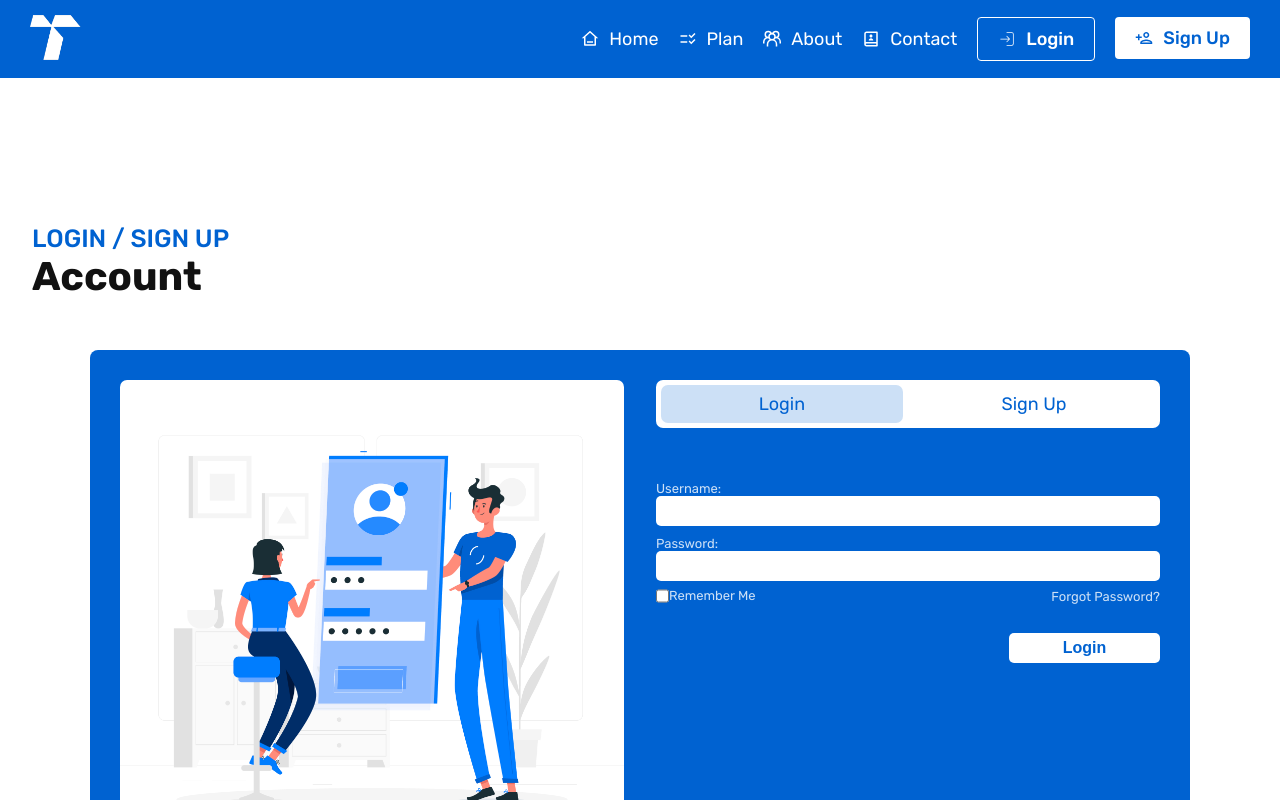
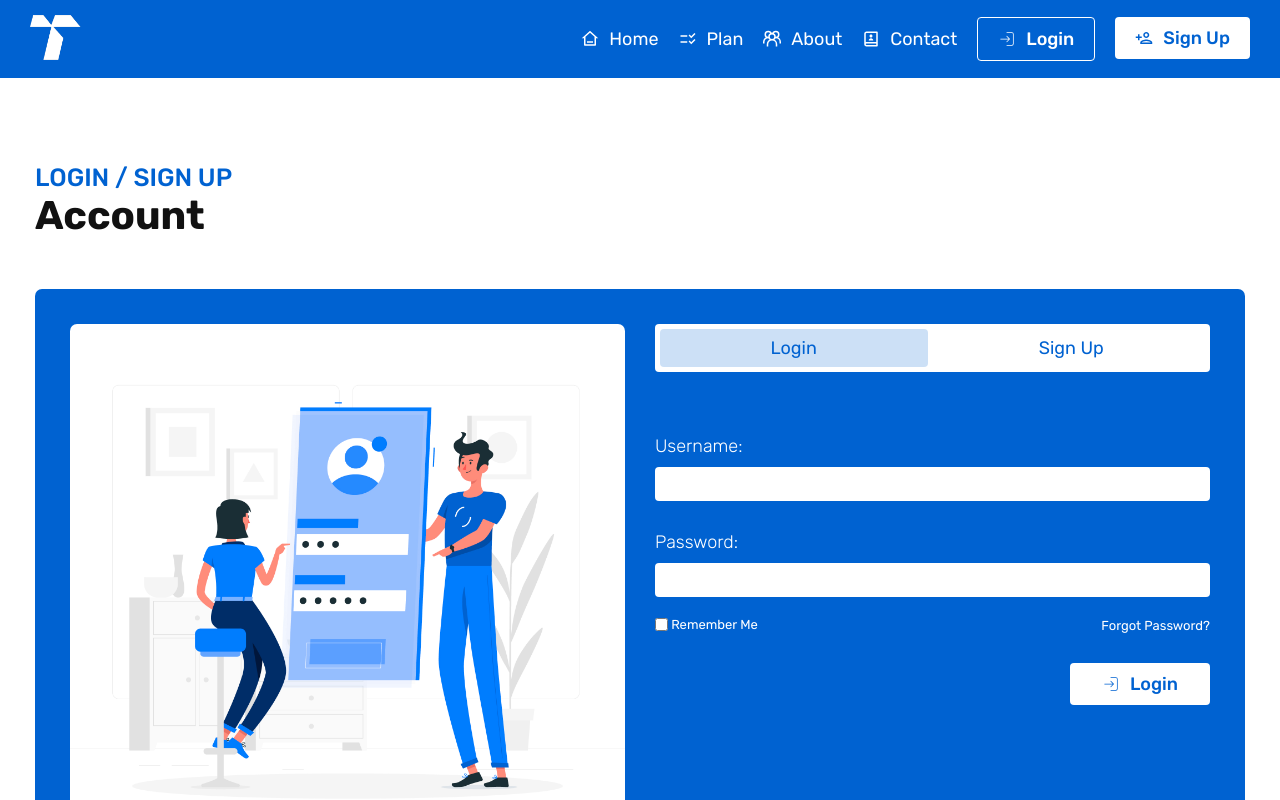
Before and after one commit to Techiemation/Frontend, a React (Create React App) app: page /login-signup in a window 1280 px wide. Shown: the top 800 px of the page. Built offline with nearby package versions, Linux system fonts and the light colour scheme.

Commit message:
26/02.2024
merging pages styles and some minor changes

```diff
--- a/src/App.css
+++ b/src/App.css
@@ -134,6 +134,8 @@ html {
   display: flex;
   flex-direction: column;
   visibility: hidden;
+
+  z-index: 1;
 }
 
 .show {
@@ -499,7 +501,7 @@ html {
 .field-container {
   display: grid;
   grid-template-columns: repeat(2, 1fr);
-  gap: 5rem;
+  gap: 3rem;
 }
 
 .field-label {
@@ -518,6 +520,8 @@ html {
   width: 100%;
   padding-left: 1rem;
   margin-bottom: 2rem;
+
+  font-size: 1.6rem;
 }
 
 .field-label {
@@ -606,7 +610,7 @@ form .btn-white {
 
   .field-container {
     grid-template-columns: 1fr;
-    gap: 1rem;
+    gap: 0rem;
   }
 
   form .btn-white {
@@ -735,7 +739,7 @@ form .btn-white {
 
 .diff-btn {
   height: 50%;
-  border-radius: 0.7rem;
+  border-radius: 0.4rem;
   background-color: var(--white--color);
   padding: 0.5rem;
   display: flex;
@@ -751,7 +755,7 @@ form .btn-white {
   height: 100%;
   display: flex;
   align-items: center;
-  border-radius: 0.7rem;
+  border-radius: 0.4rem;
   color: var(--main-color);
 
   cursor: pointer;
@@ -880,7 +884,7 @@ form .btn-white {
 
 .form-diff-btn {
   height: 4.8rem;
-  border-radius: 0.7rem;
+  border-radius: 0.4rem;
   background-color: var(--white--color);
   padding: 0.5rem;
   display: flex;
@@ -896,7 +900,7 @@ form .btn-white {
   display: flex;
   justify-content: center;
   align-items: center;
-  border-radius: 0.7rem;
+  border-radius: 0.4rem;
   color: var(--main-color);
 
   cursor: pointer;
@@ -908,21 +912,15 @@ form .btn-white {
   flex-direction: column;
   gap: 1rem;
   font-size: 1.3rem;
-  color: #cce0f6;
+  /* color: #cce0f6; */
 }
 .text-input {
   display: flex;
   flex-direction: column;
 }
-.text-input input {
-  border-radius: 0.5rem;
-  height: 3rem;
-  border: none;
-  padding: 0.4rem;
-  font-size: 1.8rem;
-}
-.form-login a {
-  color: #cce0f6;
+
+.form-login .forgot {
+  color: var(--white--color);
   text-decoration: none;
 }
 .form-remeber-me {
@@ -934,24 +932,15 @@ form .btn-white {
   vertical-align: middle;
   margin-bottom: 2px;
 }
-.form-box button {
-  font-weight: 600;
-  color: var(--main-color);
-  width: 30%;
-  height: 3rem;
-  border-radius: 0.5rem;
-  border: none;
-  cursor: pointer;
-  padding: 0.5rem 1.4rem;
-  font-size: 1.6rem;
-  background-color: var(--white--color);
-  margin: 1rem 0 1rem auto;
-  transition: all 0.3s;
+.form-box-button {
+  width: 14rem;
+  margin-top: 2rem;
 }
-.form-box button:hover {
+
+/* .form-box button:hover {
   background-color: var(--tint-color1);
   transition: all 0.3s;
-}
+} */
 
 .form-alt {
   color: var(--white--color);
@@ -971,5 +960,6 @@ form .btn-white {
   font-size: 1.2rem;
   top: -2.2rem;
   padding: 0.4rem;
+  z-index: 0;
   background-color: var(--main-color);
 }
--- a/src/components/Links.js
+++ b/src/components/Links.js
@@ -41,7 +41,7 @@ export default function Links() {
           </ActionBtn>
         </li>
         <li>
-          <ActionBtn icon={""} btn={"btn-white"} link="/login-signup">
+          <ActionBtn icon={""} btn={"btn-white"} link="/login-signup+">
             <MdOutlinePersonAdd /> Sign Up
           </ActionBtn>
         </li>
--- a/src/components/MobileNavbar.js
+++ b/src/components/MobileNavbar.js
@@ -48,7 +48,7 @@ export default function MobileNavbar({ mobileNavbar, onMobileNavbar }) {
             </ActionBtn>
           </li>
           <li>
-            <ActionBtn icon={""} btn={"btn-white"} link="/login-signup">
+            <ActionBtn icon={""} btn={"btn-white"} link="/login-signup+">
               <MdOutlinePersonAdd /> Sign Up
             </ActionBtn>
           </li>
--- a/src/components/Quote.js
+++ b/src/components/Quote.js
@@ -10,7 +10,7 @@ export default function Quote() {
             "Without education it is complete darkness and with education it is
             light"
           </p>
-          <h3 className="quote-by">Quaide-e-Azam</h3>
+          <h3 className="quote-by">Quaid-e-Azam</h3>
         </div>
       </div>
     </div>
--- a/src/index.js
+++ b/src/index.js
@@ -19,7 +19,11 @@ const router = createBrowserRouter([
   },
   {
     path: "/login-signup",
-    element: <LoginSignUp />,
+    element: <LoginSignUp form="Login" />,
+  },
+  {
+    path: "/login-signup+",
+    element: <LoginSignUp form="Sign Up" />,
   },
   {
     path: "/about-us",
--- a/src/pages/login-signup.js
+++ b/src/pages/login-signup.js
@@ -1,7 +1,9 @@
 import { FaFacebook } from "react-icons/fa";
 import { FaGoogle } from "react-icons/fa";
+import { CiLogin } from "react-icons/ci";
+import { MdOutlinePersonAdd } from "react-icons/md";
 
-import login from "../resourses/img/login.jpg";
+import loginImage from "../resourses/img/login.jpg";
 import SectionHeading from "../components/SectionHeading";
 import { useState } from "react";
 import ActionBtn from "../components/ActionBtn";
@@ -9,8 +11,9 @@ import NavBar from "../components/Navbar";
 import MobileNavbar from "../components/MobileNavbar";
 import Footer from "../components/Footer";
 
-export default function LoginSignUp() {
-  const [currentForm, setInputForm] = useState("Login");
+export default function LoginSignUp({ form = "Login" }) {
+  console.log(form);
+  const [currentForm, setInputForm] = useState(form);
   const [mobileNavbar, setMobileNavbar] = useState(false);
 
   function handleChangeForm(e) {
@@ -31,14 +34,14 @@ export default function LoginSignUp() {
       />
       <NavBar onMobileNavbar={handleMobileNavbar} />
 
-      <main className="login-signup-container">
+      {/* <main className="login-signup-container">
         <SectionHeading
           shortheading={"login / sign up"}
           mainHeading={"Account"}
         />
 
         <div className="login-signup-box">
-          <img src={login} alt="SignIn" />
+          <img src={loginImage} alt="SignIn" />
 
           <div className="form-box">
             <div className="form-diff-btn">
@@ -67,7 +70,53 @@ export default function LoginSignUp() {
             </div>
           </div>
         </div>
+      </main> */}
+
+      <main className="contact">
+        <div className="container">
+          <SectionHeading
+            shortheading={"login / sign up"}
+            mainHeading={"Account"}
+          />
+          <div className="contact-container">
+            <div className="contact-2-grid">
+              <img src={loginImage} alt="" className="contact-image" />
+
+              <div className="form-box">
+                <div className="form-diff-btn">
+                  <div
+                    onClick={(e) => handleChangeForm(e)}
+                    className={`form-btn ${
+                      currentForm === "Login" && "active"
+                    }`}
+                  >
+                    Login
+                  </div>
+                  <div
+                    onClick={(e) => handleChangeForm(e)}
+                    className={`form-btn ${
+                      currentForm === "Sign Up" && "active"
+                    }`}
+                  >
+                    Sign Up
+                  </div>
+                </div>
+                {currentForm === "Login" ? <LoginForm /> : <SignUpForm />}
+                <div className="form-alt">
+                  <a href="">
+                    <FaFacebook className="footer-icon" />
+                  </a>
+                  <span>OR</span>
+                  <a href="">
+                    <FaGoogle className="footer-icon" />
+                  </a>
+                </div>
+              </div>
+            </div>
+          </div>
+        </div>
       </main>
+
       <Footer />
     </>
   );
@@ -80,17 +129,19 @@ function LoginForm() {
 
   return (
     <form className="form-login">
-      <div className="text-input">
-        <label>Username:</label>
+      <div className="field">
+        <label className="field-label">Username:</label>
         <input
+          className="input-field"
           type="text"
           value={username}
           onChange={(e) => setUsername(e.target.value)}
         />
       </div>
-      <div className="text-input">
-        <label>Password:</label>
+      <div className="field">
+        <label className="field-label">Password:</label>
         <input
+          className="input-field"
           type="password"
           value={password}
           onChange={(e) => setPassword(e.target.value)}
@@ -103,13 +154,17 @@ function LoginForm() {
               checked={remeberUser}
               onChange={(e) => setRememberUser(e.target.checked)}
             />
-            <label>Remember Me</label>
+            <label> Remember Me</label>
           </span>
-          <a href="login-signup">Forgot Password?</a>
+          <a className="forgot" href="login-signup">
+            Forgot Password?
+          </a>
         </span>
       </div>
 
-      <button className="">Login</button>
+      <ActionBtn btn={"btn-white form-box-button"} link="/login-signup">
+        <CiLogin /> Login
+      </ActionBtn>
     </form>
   );
 }
@@ -119,44 +174,51 @@ function SignUpForm() {
   const [email, setEmail] = useState("");
   const [password, setPassword] = useState("");
 
-  const profile = {
-    username: { username },
-    email: { email },
-    password: { password },
-  };
+  // const profile = {
+  //   username: { username },
+  //   email: { email },
+  //   password: { password },
+  // };
 
   return (
     <form className="form-login">
       <div className="text-input">
-        <label>Username:</label>
+        <label className="field-label">Username:</label>
         <input
+          className="input-field"
           type="text"
           value={username}
           onChange={(e) => setUsername(e.target.value)}
+          required
         />
       </div>
       <div className="text-input">
-        <label>Email:</label>
+        <label className="field-label">Email:</label>
         <input
+          className="input-field"
           type="email"
           value={email}
           onChange={(e) => setEmail(e.target.value)}
+          required
         />
       </div>
       <div className="text-input">
-        <label>Password:</label>
+        <label className="field-label">Password:</label>
         <input
+          className="input-field"
           type="password"
           value={password}
           onChange={(e) => setPassword(e.target.value)}
+          required
         />
       </div>
-
-      {/* <ActionBtn icon={""} btn={"btn-white"}> */}
-      {/* <MdOutlinePersonAdd /> Sign Up */}
-      {/* </ActionBtn> */}
-      {/* <ActionBtn btn="btn-white">Sign Up</ActionBtn> */}
-      <button className="">Sign Up</button>
+      <ActionBtn
+        icon={""}
+        btn={"btn-white form-box-button"}
+        link="/login-signup+"
+      >
+        <MdOutlinePersonAdd /> Sign Up
+      </ActionBtn>
     </form>
   );
 }
--- a/src/pages/prompt.js
+++ b/src/pages/prompt.js
@@ -1,8 +1,8 @@
 import { useState } from "react";
-import whiteLogo from "../resourses/Logo/whiteLogo.png";
+// import whiteLogo from "../resourses/Logo/whiteLogo.png";
 import { CgCloseO } from "react-icons/cg";
 import ActionBtn from "../components/ActionBtn";
-import { Link } from "react-router-dom";
+
 import Logo from "../components/Logo";
 
 export default function Prompt() {
--- a/src/prompt.css
+++ /dev/null
@@ -1,353 +0,0 @@
-:root {
-  --main-color: #0062d1;
-  --secondart-color: #fff;
-  --hover-color: #80b1e8;
-  --dark-color: #003169;
-  /* big-heading-color */
-  --big-heading-color: #1b2e35;
-}
-
-/* ============= Prompt Page CSS ============ */
-
-.prompt {
-  height: 100vh;
-  width: 100vw;
-  background-color: var(--main-color);
-
-  display: grid;
-  grid-template-columns: 30rem 2fr;
-}
-
-.history {
-  background-color: var(--dark-color);
-  overflow: auto;
-}
-
-/* Firefox */
-* {
-  box-sizing: border-box;
-  scrollbar-width: thin;
-  scrollbar-color: #8f8f8f #dfe9eb;
-}
-
-/* Chrome, Edge and Safari */
-*::-webkit-scrollbar {
-  height: 10px;
-  width: 10px;
-}
-*::-webkit-scrollbar-track {
-  border-radius: 5px;
-  background-color: #dfe9eb;
-}
-
-*::-webkit-scrollbar-track:hover {
-  background-color: #b8c0c2;
-}
-
-*::-webkit-scrollbar-track:active {
-  background-color: #b8c0c2;
-}
-
-*::-webkit-scrollbar-thumb {
-  border-radius: 5px;
-  background-color: #8f8f8f;
-}
-
-*::-webkit-scrollbar-thumb:hover {
-  background-color: #494949;
-}
-
-*::-webkit-scrollbar-thumb:active {
-  background-color: #494949;
-}
-
-.history-boxes {
-  display: flex;
-  flex-direction: column;
-  gap: 1.8rem;
-  padding: 0 1.8rem;
-}
-
-.prompt-container {
-  background-color: var(--main-color);
-}
-
-.history-heading {
-  color: var(--secondart-color);
-  text-align: center;
-  margin: 3.5rem 0 3.5rem 0;
-  text-transform: uppercase;
-  font-weight: 100;
-  letter-spacing: 0.5rem;
-}
-
-.history-item {
-  color: var(--hover-color);
-  font-size: 1.8rem;
-  padding: 1.2rem 1rem;
-  /* margin: 0 1.8rem 1.4rem 1.8rem; */
-
-  display: flex;
-  align-items: center;
-  justify-content: space-between;
-
-  background-color: #0062d1;
-  border-radius: 0.7rem;
-}
-
-.prompt-container {
-  background-color: var(--main-color);
-}
-
-.nav-section {
-  height: 9.8rem;
-  width: 100%;
-  background-color: var(--main-color);
-  /* background-color: red; */
-  padding: 0 4.8rem;
-  display: flex;
-  align-items: center;
-  justify-content: space-between;
-}
-
-.profile {
-  font-size: 2.5rem;
-
-  color: var(--dark-color);
-  background-color: var(--secondart-color);
-  padding: 1rem 1.5rem;
-  border-radius: 100rem;
-  box-shadow: rgba(0, 0, 0, 0.16) 0px 3px 6px, rgba(0, 0, 0, 0.23) 0px 3px 6px;
-}
-
-.diff-btn {
-  height: 50%;
-
-  border-radius: 0.7rem;
-  background-color: white;
-  padding: 0.5rem;
-  display: flex;
-
-  align-items: center;
-
-  gap: 1rem;
-  transition: all 0.3s;
-}
-
-.btn {
-  font-size: 1.8rem;
-
-  padding: 0 4.5rem;
-  height: 100%;
-  display: flex;
-  align-items: center;
-  border-radius: 0.7rem;
-  color: var(--main-color);
-
-  cursor: pointer; /* Basit Changed */
-  transition: all 0.3s;
-}
-
-.active {
-  background-color: #cce0f6;
-}
-
-/*=============== Basit's Change ================== */
-
-.prompt-text {
-  background-color: var(--hover-color);
-  padding: 2rem 1.4rem;
-  width: 100%;
-  height: calc(100% - 9.8rem);
-  display: grid;
-  grid-template-columns: repeat(auto-fit, minmax(5rem, 1fr));
-  grid-template-rows: 1fr;
-  gap: 2rem;
-}
-.prompt-text textarea {
-  resize: none;
-  border: none;
-  width: 100%;
-  height: 90%;
-  border-radius: 0.7rem;
-  padding: 2.8rem 1rem;
-  text-wrap: pretty;
-  color: var(--big-heading-color);
-}
-
-.prompt-text button {
-  font-size: 1.6rem;
-  margin: 1.5rem 0 0 auto;
-}
-
-.language-selector {
-  padding: 0.4rem;
-  border-radius: 0 0.7rem;
-  position: absolute;
-  color: var(--main-color);
-  border: none;
-  right: 1.4rem;
-}
-
-.prompt-link {
-  background-color: var(--hover-color);
-  padding: 2rem 1.4rem;
-  width: 100%;
-  height: calc(100% - 9.8rem);
-  display: grid;
-  grid-template-columns: 7fr 1fr;
-  grid-template-rows: 10fr 1fr;
-  gap: 1rem;
-}
-.prompt-link textarea {
-  resize: none;
-  border: none;
-  border-radius: 0.7rem;
-  padding: 2.8rem 1rem;
-  text-wrap: pretty;
-  font-size: 1.6rem;
-  color: var(--big-heading-color);
-}
-.prompt-link input {
-  border: none;
-  border-radius: 0.7rem;
-  padding: 0.4rem 1rem;
-  font-size: 1.6rem;
-  color: var(--big-heading-color);
-}
-.link-result {
-  grid-column: span 2;
-}
-
-/* ================ Login SignUp ================= */
-@media (max-width: 40em) {
-  .login-signup-box {
-    grid-template-columns: 1fr;
-  }
-}
-
-.login-signup-container {
-  max-width: 130rem;
-  width: 100%;
-  margin: 0 auto 9rem auto;
-  padding: 9.6rem 3.2rem 0rem 3.2rem;
-}
-
-.login-signup-box {
-  padding: 3rem;
-  max-width: 110rem;
-  border-radius: 0.8rem;
-  margin: 0 auto;
-  background-color: var(--main-color);
-  display: grid;
-  grid-template-columns: repeat(auto-fit, minmax(25rem, 1fr));
-  gap: 3.2rem;
-}
-
-.login-signup-container img {
-  width: 100%;
-  height: 100%;
-  border-radius: 0.7rem;
-}
-
-.form-box {
-  background-color: var(--main-color);
-  border-radius: 0.7rem;
-  display: grid;
-  grid-template-rows: 1fr 3fr 1fr;
-  color: var(--secondart-color);
-}
-
-.form-diff-btn {
-  height: 4.8rem;
-  border-radius: 0.7rem;
-  background-color: var(--secondart-color);
-  padding: 0.5rem;
-  display: flex;
-  align-items: center;
-  gap: 1rem;
-  transition: all 0.3s ease-out;
-}
-
-.form-btn {
-  font-size: 1.8rem;
-  width: 50%;
-  height: 100%;
-  display: flex;
-  justify-content: center;
-  align-items: center;
-  border-radius: 0.7rem;
-  color: var(--main-color);
-
-  cursor: pointer;
-  transition: all 0.3s;
-}
-
-.form-login {
-  display: flex;
-  flex-direction: column;
-  gap: 1rem;
-  font-size: 1.3rem;
-  color: #cce0f6;
-}
-.text-input {
-  display: flex;
-  flex-direction: column;
-}
-.text-input input {
-  border-radius: 0.5rem;
-  height: 3rem;
-  border: none;
-  padding: 1rem;
-}
-.form-login a {
-  color: #cce0f6;
-  text-decoration: none;
-}
-.form-remeber-me {
-  display: flex;
-  align-items: center;
-  justify-content: space-between;
-}
-.form-remeber-me input {
-  vertical-align: middle;
-  margin-bottom: 2px;
-}
-.form-box button {
-  color: var(--main-color);
-  width: 30%;
-  height: 3rem;
-  border-radius: 0.5rem;
-  border: none;
-  cursor: pointer;
-  padding: 0.5rem 1rem;
-  font-size: 1.6rem;
-  /* margin-left: auto; */
-  margin: 1rem 0 1rem auto;
-  transition: all 0.3s;
-}
-.form-box button:hover {
-  background-color: var(--hover-color);
-  transition: all 0.3s;
-}
-
-.form-alt {
-  display: flex;
-  gap: 0.6rem;
-  padding: 1rem 10% 0 10%;
-  align-self: end;
-  justify-self: center;
-  border-top: var(--secondart-color) solid 0.11rem;
-}
-.form-alt span {
-  position: relative;
-  justify-self: center;
-  font-size: 1.2rem;
-  top: -2.2rem;
-  padding: 0.4rem;
-  background-color: var(--main-color);
-}
-
-/* .active {
-  background-color: #cce0f6;
-} */
```
